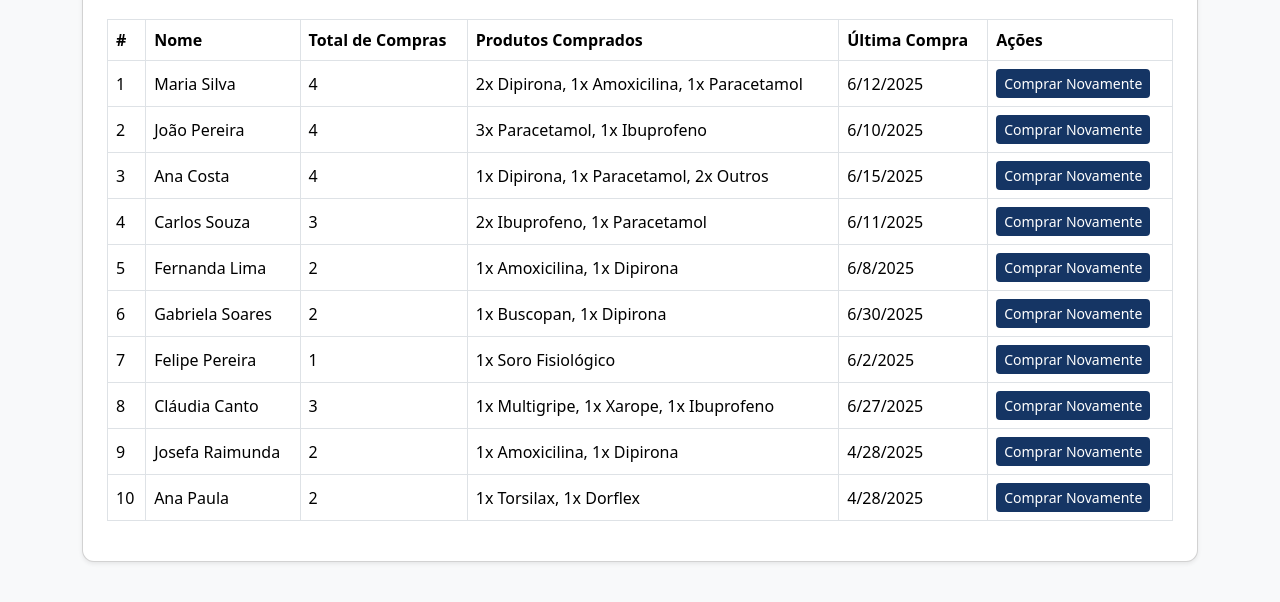
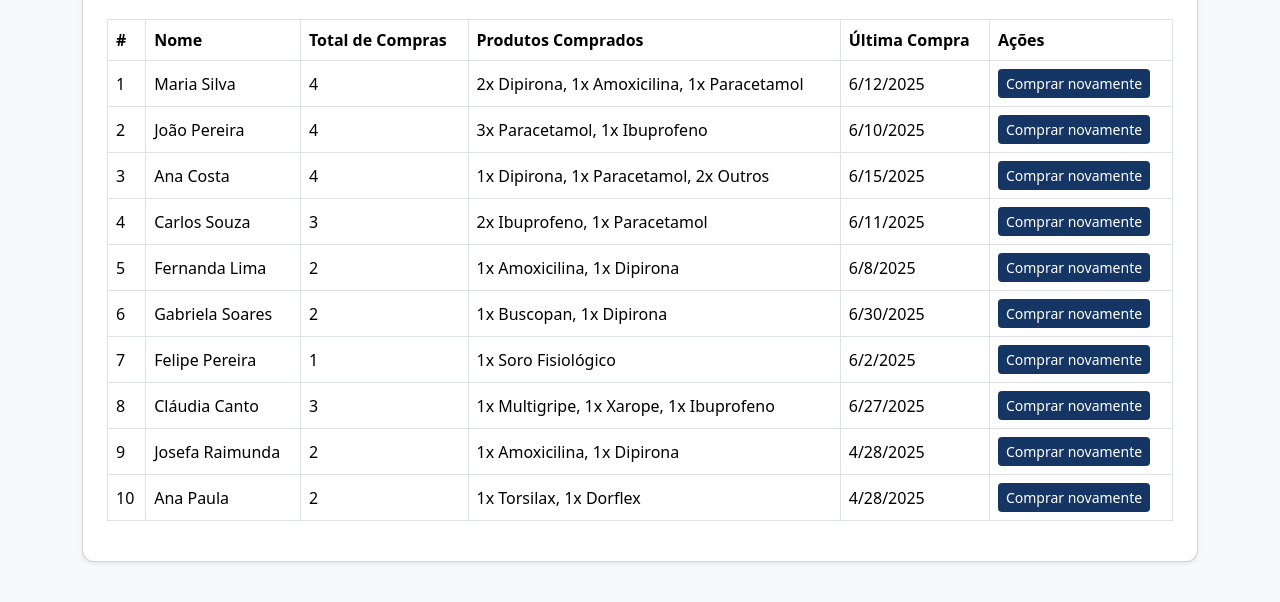
Before and after one commit to itsluany/historico-de-compras-jmfarma, a plain HTML site: page index.html in a window 1280 px wide. Shown: the part 326-928 px from the top of the page. Drawn offline with nearby package versions, Linux system fonts and the light colour scheme.

Commit message:
Atualização: ajustes na tela do index

```diff
--- a/index.html
+++ b/index.html
@@ -195,7 +195,7 @@
         <td>${new Date(cliente.ultimaCompra).toLocaleDateString()}</td>
         <td>
           <button class="btn btn-sm btn-primary" onclick="irParaCheckout('${clienteString}')">
-            Comprar Novamente
+            Comprar novamente
           </button>
         </td>
       `;
```
Also changed, not shown: home.html (+0 -2 lines).
